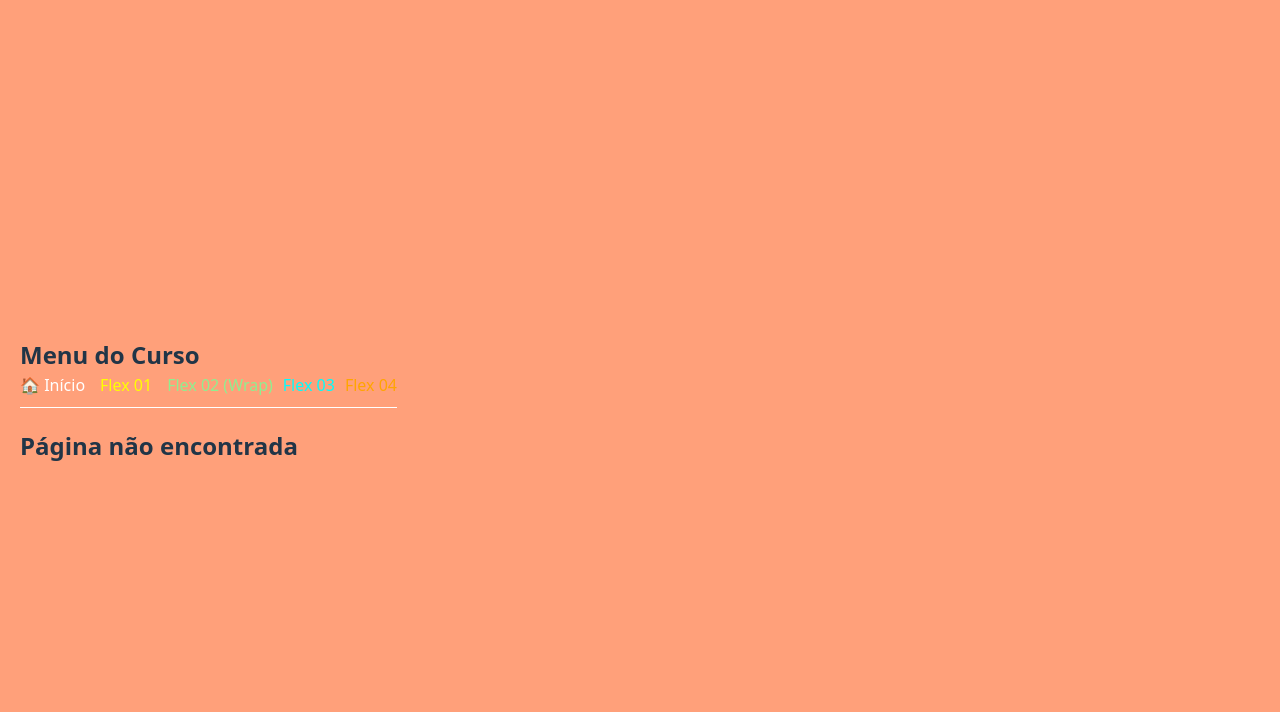
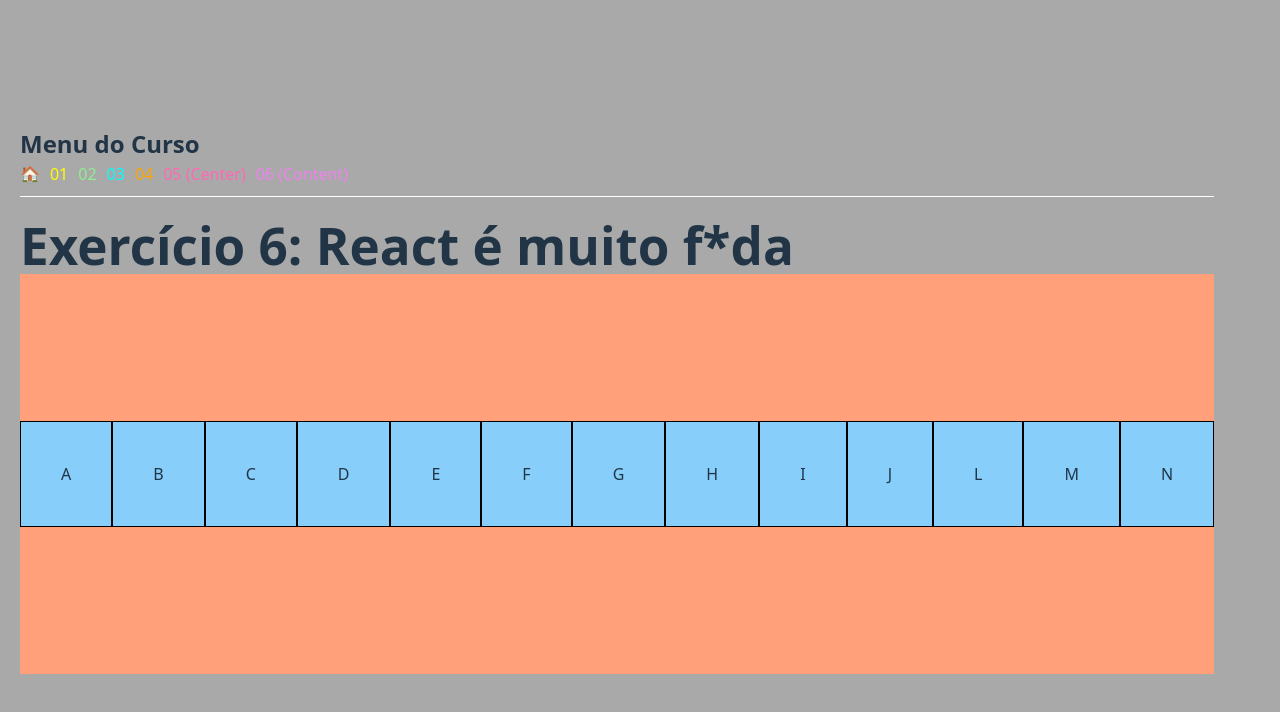
Before and after one commit to CAFE2l/HTML_CSS_MODULO5, a React (Vite) app in the folder curso-react/: page /ex06 in a window 1280 px wide. Shown: the top 712 px of the page. Built offline with nearby package versions, Linux system fonts and the light colour scheme.

Commit message:
flexbox exercicio006

```diff
--- a/curso-react/src/App.css
+++ b/curso-react/src/App.css
@@ -5,7 +5,7 @@
 }
 
 body {
-  background-color: lightsalmon;
+  background-color: darkgray;
 }
 
 main {
--- a/curso-react/src/App.jsx
+++ b/curso-react/src/App.jsx
@@ -2,12 +2,13 @@ import React from 'react';
 import { BrowserRouter, Routes, Route, Link } from 'react-router-dom';
 import './App.css';
 
-// SEUS IMPORTES
+// IMPORTES
 import Flex001 from './Exercicios/ex027/flex001/index';
-import Flex002 from './Exercicios/ex027/flex002/index'; // <--- NOVO
+import Flex002 from './Exercicios/ex027/flex002/index';
 import Flex003 from './Exercicios/ex027/flex003/index';
 import Flex004 from './Exercicios/ex027/flex004/index';
-
+import Flex005 from './Exercicios/ex027/flex005/index'; // <--- NOVO
+import Flex006 from './Exercicios/ex027/flex006/index'; // <--- NOVO
 
 function App() {
   return (
@@ -17,20 +18,29 @@ function App() {
         {/* MENU */}
         <nav style={{ borderBottom: '1px solid white', paddingBottom: '10px', marginBottom: '20px' }}>
           <h2>Menu do Curso</h2>
-          <Link to="/" style={{ color: 'white', marginRight: '15px' }}>🏠 Início</Link>
-          <Link to="/ex01" style={{ color: 'yellow', marginRight: '15px' }}>Flex 01</Link>
-          <Link to="/ex02" style={{ color: 'lightgreen' }}>Flex 02 (Wrap)</Link>
-          <Link to="/ex03" style={{ color: 'cyan', marginLeft: '10px' }}>Flex 03</Link>
-          <Link to="/ex04" style={{ color: 'orange', marginLeft: '10px' }}>Flex 04</Link>
+          <Link to="/" style={{ color: 'white', marginRight: '10px' }}>🏠</Link>
+          <Link to="/ex01" style={{ color: 'yellow', marginRight: '10px' }}>01</Link>
+          <Link to="/ex02" style={{ color: 'lightgreen', marginRight: '10px' }}>02</Link>
+          <Link to="/ex03" style={{ color: 'cyan', marginRight: '10px' }}>03</Link>
+          <Link to="/ex04" style={{ color: 'orange', marginRight: '10px' }}>04</Link>
+
+          {/* LINKS NOVOS */}
+          <Link to="/ex05" style={{ color: 'hotpink', marginRight: '10px' }}>05 (Center)</Link>
+          <Link to="/ex06" style={{ color: 'violet', marginRight: '10px' }}>06 (Content)</Link>
         </nav>
 
         {/* ROTAS */}
         <Routes>
-          <Route path="/" element={<h1>Bem-vindo ao Curso!</h1>} />
+          <Route path="/" element={<h1>Bem-vindo!</h1>} />
           <Route path="/ex01" element={<Flex001 />} />
           <Route path="/ex02" element={<Flex002 />} />
           <Route path="/ex03" element={<Flex003 />} />
           <Route path="/ex04" element={<Flex004 />} />
+
+          {/* ROTAS NOVAS */}
+          <Route path="/ex05" element={<Flex005 />} />
+          <Route path="/ex06" element={<Flex006 />} />
+
           <Route path="*" element={<h2>Página não encontrada</h2>} />
         </Routes>
 
--- a/curso-react/src/Exercicios/ex027/flex005/index.jsx
+++ b/curso-react/src/Exercicios/ex027/flex005/index.jsx
@@ -1,19 +1,30 @@
-function App() {
-  // O CSS vira um objeto JavaScript
+// src/Exercicios/ex027/flex005/index.jsx
+import React from 'react';
+
+export default function Flex005() {
   const estiloMain = {
-    backgroundColor: 'lightgreen', // background-color virou backgroundColor
-    height: '100vh',
-    width: '100vw',
+    backgroundColor: 'lightgreen',
+    height: '100vh', // Ocupa a tela toda
+    width: '100%',
     display: 'flex',
-    justifyContent: 'center',      // justify-content virou justifyContent
-    alignItems: 'center'
+    justifyContent: 'center', // Centraliza na horizontal (eixo principal)
+    alignItems: 'center'      // Centraliza na vertical (eixo transversal)
   };
 
   return (
-    <main style={estiloMain}>
-      <section style={{ backgroundColor: 'lightseagreen', width: '200px', height: '200px' }}>
-        <h2>Tela de Login</h2>
+    <div style={estiloMain}>
+      <section style={{
+          backgroundColor: 'lightseagreen',
+          width: '200px',
+          height: '200px',
+          display: 'flex',
+          justifyContent: 'center',
+          alignItems: 'center',
+          boxShadow: '5px 5px 10px rgba(0,0,0,0.3)', // Uma sombrinha pra dar charme
+          borderRadius: '10px' // Borda arredondada
+      }}>
+        <h2>Login</h2>
       </section>
-    </main>
+    </div>
   );
 }
--- /dev/null
+++ b/curso-react/src/Exercicios/ex027/flex006/index.jsx
@@ -0,0 +1,40 @@
+import React from 'react';
+
+export default function Flex004() {
+  const containerStyle = {
+    backgroundColor: 'lightsalmon',
+    display: 'flex',
+    flexFlow: 'row wrap',
+    height: '400px',
+    alignContent: 'space-around',
+};
+
+  const itemStyle = {
+   backgroundColor: 'lightskyblue',
+   border: '1px solid black',
+   textAlign: 'center',
+   padding: '40px',
+  };
+
+  return (
+    <div>
+      <h1>Exercício 6: React é muito f*da</h1>
+
+      <div style={containerStyle}>
+        <div style={itemStyle}>A</div>
+        <div style={itemStyle}>B</div>
+        <div style={itemStyle}>C</div>
+        <div style={itemStyle}>D</div>
+        <div style={itemStyle}>E</div>
+        <div style={itemStyle}>F</div>
+        <div style={itemStyle}>G</div>
+        <div style={itemStyle}>H</div>
+        <div style={itemStyle}>I</div>
+        <div style={itemStyle}>J</div>
+        <div style={itemStyle}>L</div>
+        <div style={itemStyle}>M</div>
+        <div style={itemStyle}>N</div>
+      </div>
+    </div>
+  );
+}
```
